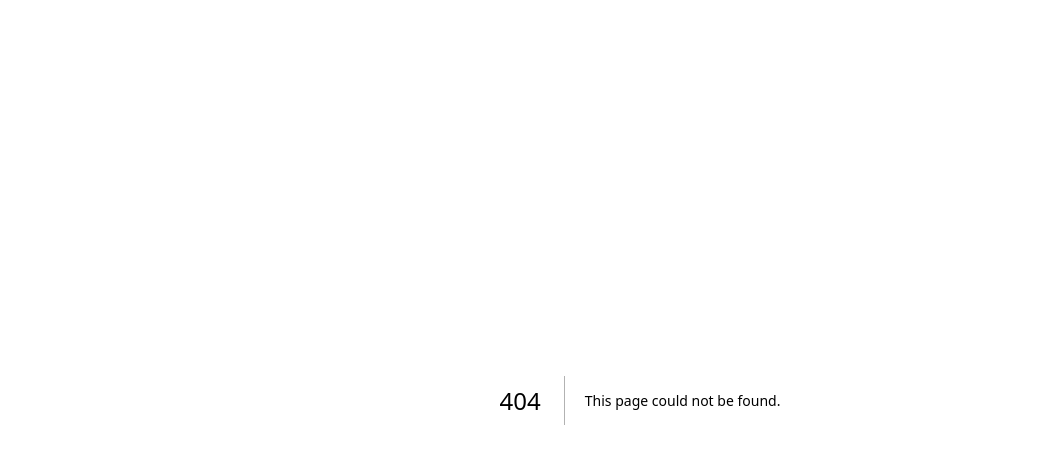
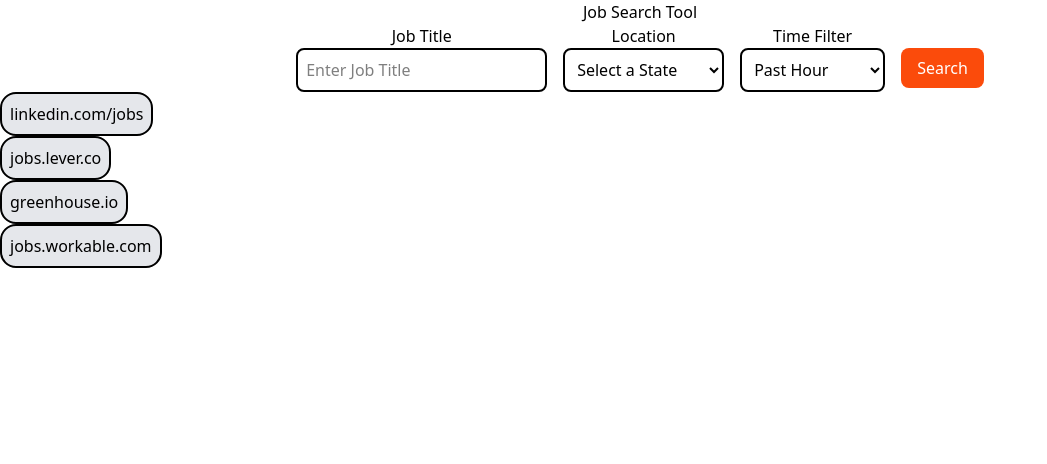
Before and after one commit to S-Bolt/cover-letter-creator, a Next.js app: page /job-search in a window 1280 px wide. Before the commit this address had no page. Shown: the top 464 px of the page, without its empty margins (0-1047 px from the left). Built offline with nearby package versions, Linux system fonts and the light colour scheme.

Commit message:
Little job search tool

```diff
--- /dev/null
+++ b/src/app/job-search/page.js
@@ -0,0 +1,174 @@
+"use client";
+import { useState } from "react";
+
+export default function JobSearch() {
+  const [jobQuery, setJobQuery] = useState("");
+  const [locationQuery, setLocationQuery] = useState("");
+  const [timeFilter, setTimeFilter] = useState("qdr:h1");
+  const jobSites = [
+    "linkedin.com/jobs",
+    "jobs.lever.co",
+    "greenhouse.io",
+    "jobs.workable.com",
+  ];
+
+  const usStates = [
+    "Alabama",
+    "Alaska",
+    "Arizona",
+    "Arkansas",
+    "California",
+    "Colorado",
+    "Connecticut",
+    "Delaware",
+    "Florida",
+    "Georgia",
+    "Hawaii",
+    "Idaho",
+    "Illinois",
+    "Indiana",
+    "Iowa",
+    "Kansas",
+    "Kentucky",
+    "Louisiana",
+    "Maine",
+    "Maryland",
+    "Massachusetts",
+    "Michigan",
+    "Minnesota",
+    "Mississippi",
+    "Missouri",
+    "Montana",
+    "Nebraska",
+    "Nevada",
+    "New Hampshire",
+    "New Jersey",
+    "New Mexico",
+    "New York",
+    "North Carolina",
+    "North Dakota",
+    "Ohio",
+    "Oklahoma",
+    "Oregon",
+    "Pennsylvania",
+    "Rhode Island",
+    "South Carolina",
+    "South Dakota",
+    "Tennessee",
+    "Texas",
+    "Utah",
+    "Vermont",
+    "Virginia",
+    "Washington",
+    "West Virginia",
+    "Wisconsin",
+    "Wyoming",
+  ];
+
+  const timeFilters = {
+    "Past Hour": "qdr:h1",
+    "Past 6 Hours": "qdr:h6",
+    "Past 24 Hours": "qdr:d1",
+    "Past 2 Days": "qdr:d2",
+    "Past Week": "qdr:w1",
+  };
+
+  function handleSubmit(e) {
+    e.preventDefault();
+    if (!jobQuery) {
+      alert("Please enter a job title.");
+      return;
+    }
+  }
+
+  function handleJobSearch(site) {
+    const query = encodeURIComponent(jobQuery);
+    const location = encodeURIComponent(locationQuery);
+    const time = encodeURIComponent(timeFilter);
+
+    const googleSearchURL = `https://www.google.com/search?q="${query}"+site:${site}+${location}&tbs=${time}`;
+
+    window.open(googleSearchURL, "_blank");
+  }
+
+  return (
+    <main>
+      <div className="flex flex-col justify-center items-center">
+        <h1>Job Search Tool</h1>
+        <form onSubmit={handleSubmit} className="flex flex-row space-x-4">
+          {/*JobTitle*/}
+          <div className="flex flex-col">
+            <label className="text-center">Job Title</label>
+            <input
+              type="text"
+              name="query"
+              value={jobQuery}
+              onChange={(e) => setJobQuery(e.target.value)}
+              placeholder="Enter Job Title"
+              className="border-2 rounded-lg p-2"
+            />
+          </div>
+          {/*Location*/}
+          <div className="flex flex-col">
+            <label className="text-center">Location</label>
+            <select
+              id="location"
+              name="location"
+              value={locationQuery}
+              onChange={(e) => setLocationQuery(e.target.value)}
+              placeholder="Enter Location"
+              className="border-2 rounded-lg p-2"
+            >
+              <option value="">Select a State</option>
+              {usStates.map((state) => (
+                <option key={state} value={state}>
+                  {state}
+                </option>
+              ))}
+            </select>
+          </div>
+          {/*Time*/}
+          <div className="flex flex-col">
+            <label className="text-center">Time Filter</label>
+            <select
+              id="timeFilter"
+              name="timeFilter"
+              value={timeFilter}
+              onChange={(e) => setTimeFilter(e.target.value)}
+              placeholder="Enter Location"
+              className="border-2 rounded-lg p-2"
+            >
+              {Object.entries(timeFilters).map(([label, value]) => (
+                <option key={value} value={value}>
+                  {label}
+                </option>
+              ))}
+            </select>
+          </div>
+          {/*Submit Button*/}
+          <div className="">
+            <div className="my-6"></div>
+            <button
+              type="submit"
+              className=" bg-primary text-white py-2 px-4 rounded-lg  hover:bg-orange-700 active:shadow-inner transition"
+            >
+              Search
+            </button>
+          </div>
+        </form>
+      </div>
+      <ul>
+        {jobSites.map((site) => (
+          <li key={site}>
+            <button
+              onClick={() => handleJobSearch(site)}
+              className="bg-gray-200 border-2 rounded-2xl p-2"
+            >
+              {site}
+            </button>
+          </li>
+        ))}
+      </ul>
+    </main>
+  );
+}
```
